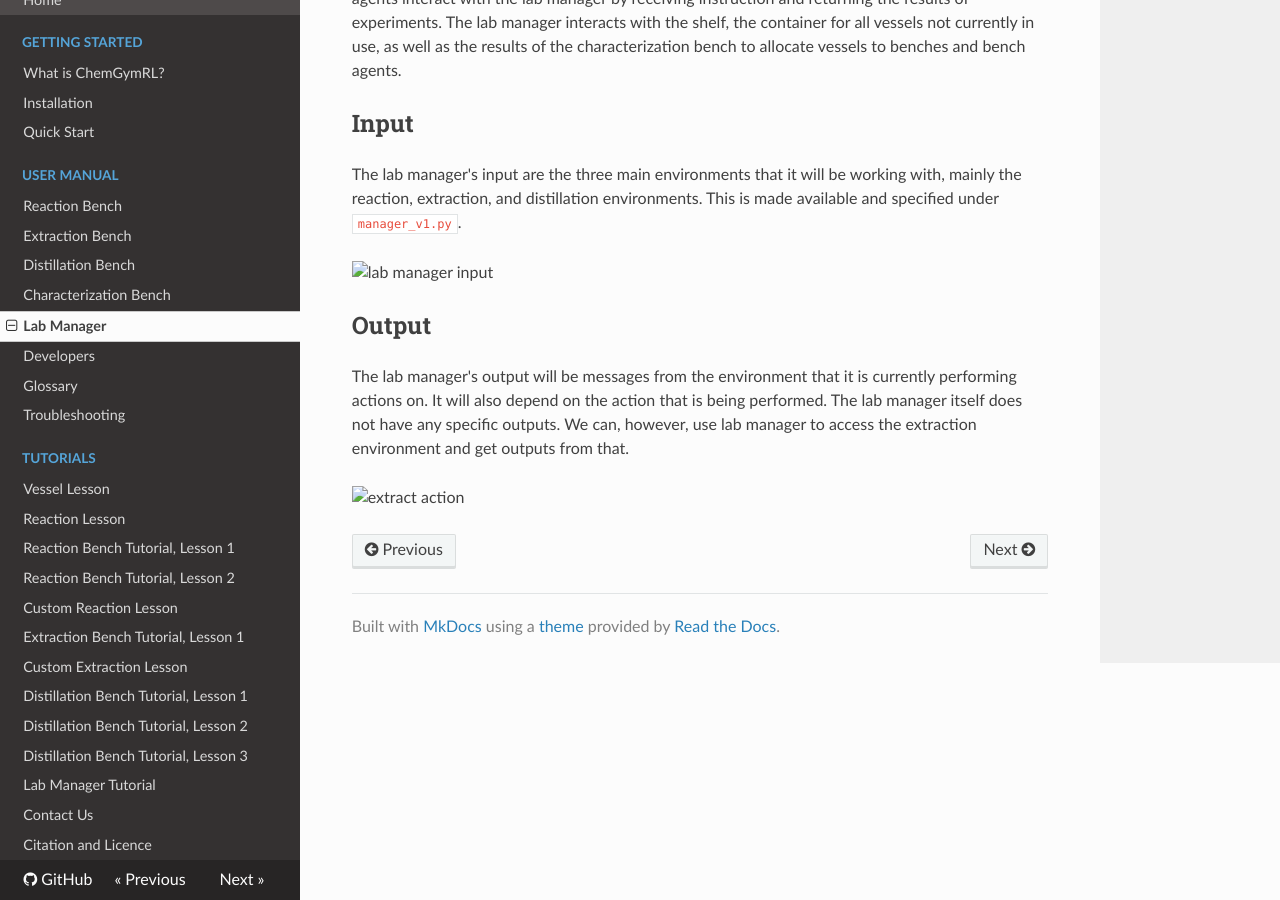
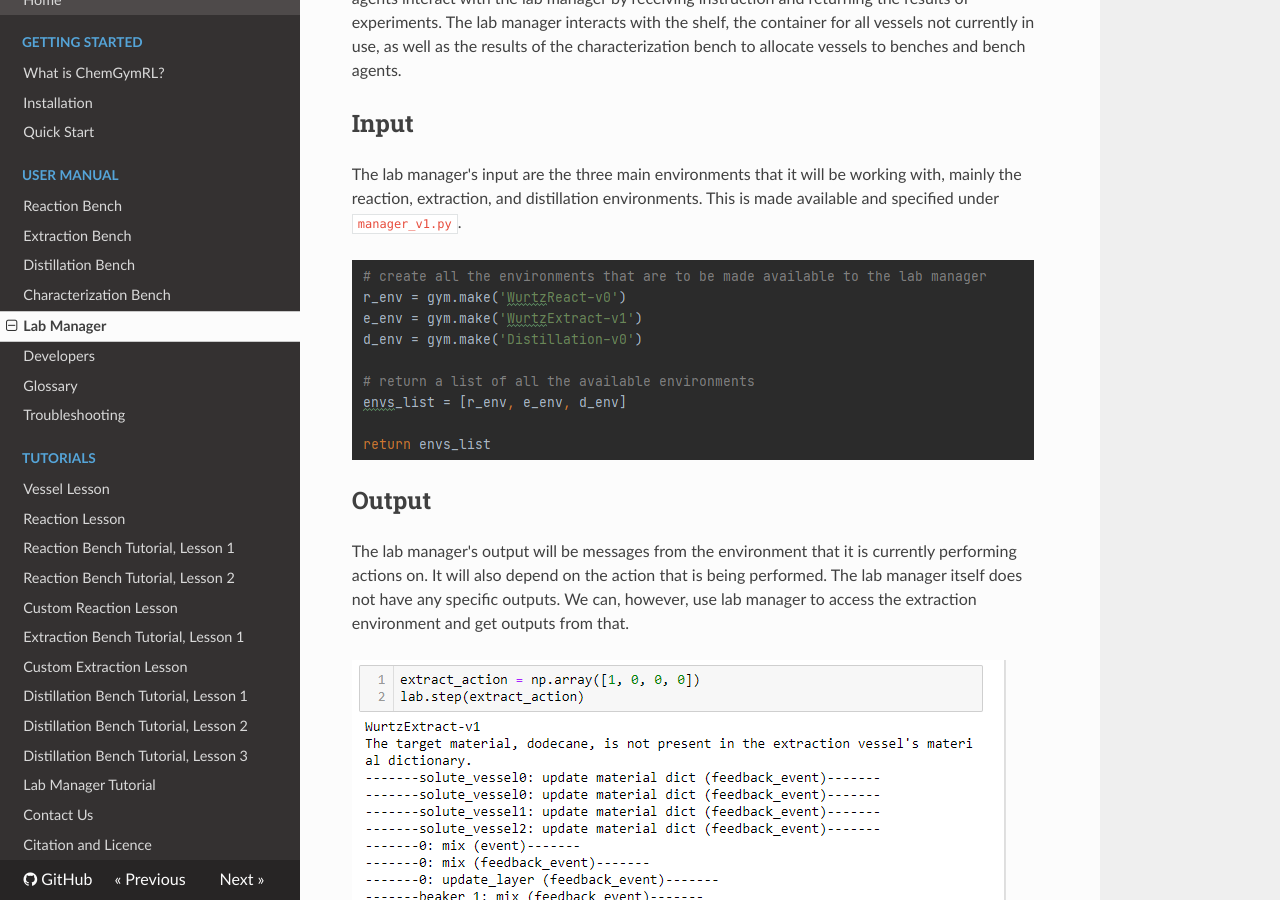
Before and after one commit to chemgymrl/chemgymrl, an MkDocs documentation site: the page built from docs/lab_manager.md, in a window 1280 px wide and 900 px high, scrolled down 528 px. Built offline with MkDocs 1.6.1, drawn with Linux system fonts in a browser that asks for light colours; nearby versions of some CDN libraries.

Commit message:
Update lab_manager.md

```diff
--- a/docs/lab_manager.md
+++ b/docs/lab_manager.md
@@ -15,7 +15,7 @@ Much like bench agents, the lab manager is also learning how to best perform tas
 The lab manager's input are the three main environments that it will be working with, mainly the reaction, extraction,
 and distillation environments. This is made available and specified under `manager_v1.py`.
 
-![lab manager input](../tutorial_figures/labmanger/lab_input.png)
+![lab manager input](../tutorial_figures/labmanager/lab_input.png)
 
 ## Output
 
@@ -23,4 +23,4 @@ The lab manager's output will be messages from the environment that it is curren
 depend on the action that is being performed. The lab manager itself does not have any specific outputs. We can,
 however, use lab manager to access the extraction environment and get outputs from that.
 
-![extract action](../tutorial_figures/labmanger/extract_output.png)
+![extract action](../tutorial_figures/labmanager/extract_output.png)
```
